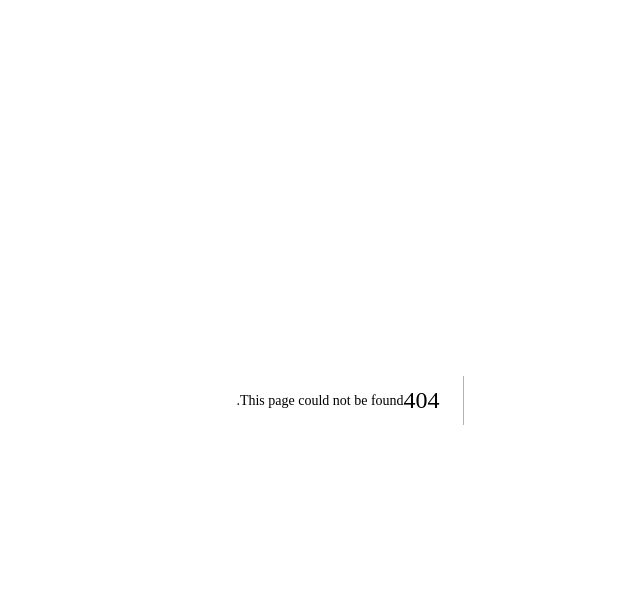
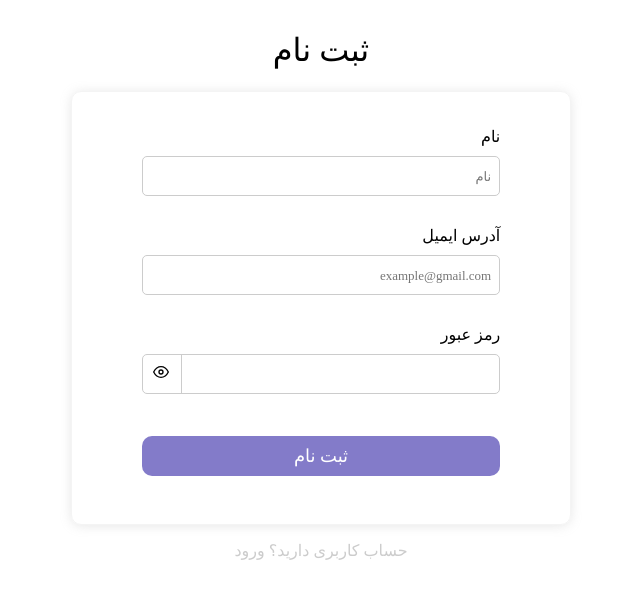
Before and after one commit to najmeh98/weblog-front, a Next.js app: page /auth/register in a window 1280 px wide. Before the commit this address had no page. Shown: the top 598 px of the page, without its empty margins (319-959 px from the left). Built offline with nearby package versions, Linux system fonts and the light colour scheme; a web font is replaced by a local one.

Commit message:
User register with Email & error handling

```diff
--- /dev/null
+++ b/pages/auth/register.tsx
@@ -0,0 +1,103 @@
+import { AxiosError } from "axios";
+import router, { useRouter } from "next/router";
+import React, { SetStateAction, useCallback, useState } from "react";
+import { Verification } from "../../component/Api";
+import { useAppContext } from "../../component/AppContext";
+import { CustomButton } from "../../component/CustomButton";
+import { CustomInput } from "../../component/CustomInput";
+import { HelpText } from "../../component/HelpText";
+import Layout from "../../component/Layout";
+
+export default function Register() {
+  const [email, setEmail] = useState<string>("");
+  const [password, setPassword] = useState<string>("");
+  const [name, setName] = useState<string>("");
+  const [error, setError] = useState<string>("");
+  const [loading, setLoading] = useState<boolean>(false);
+  const { login: loggedIn, dispatch, state } = useAppContext();
+  let router = useRouter();
+  //Register
+  // console.log(state);
+  // console.log(state.id);
+  const onSubmitVerification = useCallback(async () => {
+    if (!email || !name || !password) return;
+    try {
+      let response = await Verification({ name, email, password });
+      console.log(response);
+      const { status }: { status: number } = response?.data || {};
+      const { token }: { token: string } = response?.data?.user || {};
+
+      if (token && status) {
+        // Ok 200
+        loggedIn({ ...response?.data.user });
+        console.log(state);
+        router.push("/");
+      }
+    } catch (error) {
+      const err = error as AxiosError;
+      if (err.response) {
+        switch (err.response.status as number) {
+          case 401:
+            //اخطار در ایجاد کاربر جدید
+            break;
+          case 400:
+            // کاربر تکراری
+            break;
+        }
+      }
+    }
+  }, [email, loggedIn, name, password, router, state]);
+
+  return (
+    <>
+      <Layout
+        title="ثبت نام"
+        textHelp="حساب کاربری دارید؟ ورود"
+        path="/loginByEmail"
+      >
+        <CustomInput
+          placeholder="نام"
+          label="نام"
+          value={name}
+          // setValue={setName}
+          onChange={(event: { target: { value: SetStateAction<string> } }) =>
+            setName(event.target.value)
+          }
+          style={{ width: "80%" }}
+          type="text"
+          width="100%"
+        />
+        <CustomInput
+          placeholder="example@gmail.com"
+          label="آدرس ایمیل"
+          value={email}
+          // setValue={setEmail}
+          onChange={(event: { target: { value: SetStateAction<string> } }) =>
+            setEmail(event.target.value)
+          }
+          style={{ width: "80%" }}
+          type="text"
+          width="100%"
+        />
+        <CustomInput
+          label="رمز عبور"
+          value={password}
+          onChange={(event: { target: { value: SetStateAction<string> } }) =>
+            setPassword(event.target.value)
+          }
+          style={{ width: "80%" }}
+          type="password"
+        />
+        <CustomButton
+          onClick={onSubmitVerification}
+          width="100%"
+          maxWidth="80%"
+          label={""}
+          style={{ justifyContent: "center" }}
+        >
+          ثبت نام
+        </CustomButton>
+      </Layout>
+    </>
+  );
+}
```
